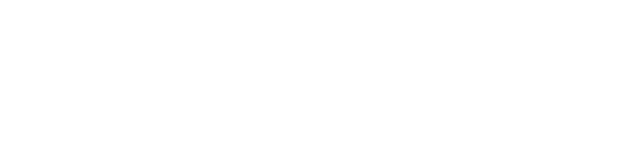
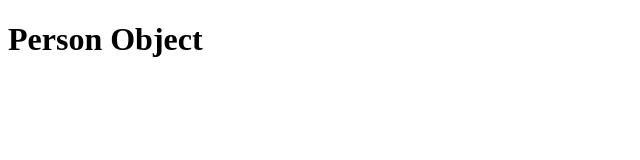
Before and after one commit to BrainAxe/TypeScript-practice-session, a website with bundled scripts: page first_app/index.html in a window 1280 px wide. Shown: the whole page, without its empty margins (0-640 px from the left). Built offline with nearby package versions, Linux system fonts and the light colour scheme.

Commit message:
tried more userful decorator

```diff
--- a/first_app/index.html
+++ b/first_app/index.html
@@ -7,5 +7,5 @@
     <title>Understanding TypeScript</title>
     <script src="dist/app.js" defer></script>
   </head>
-  <body></body>
+  <body id="app"></body>
 </html>
--- a/first_app/src/app.ts
+++ b/first_app/src/app.ts
@@ -5,7 +5,17 @@ function Logger(logString: string) {
   };
 }
 
-@Logger('LOGGING - PERSON')
+function WithTemplate(template:string, hookId:string){
+  return function(_:Function) {
+    const hookEl = document.getElementById(hookId);
+    if (hookEl) {
+      hookEl.innerHTML = template;
+    }
+  }
+}
+
+// @Logger('LOGGING - PERSON')
+@WithTemplate('<h1>Person Object</h1>','app')
 class Person {
   name = 'Tanzim';
 
```
